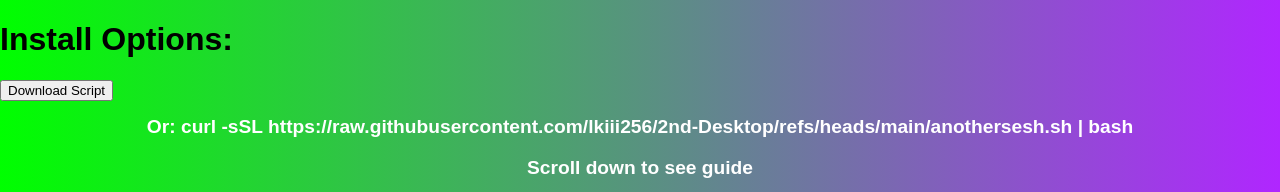
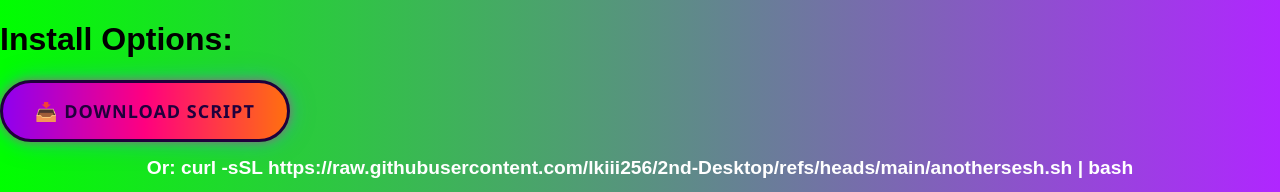
Before and after one commit to lkiii256/2nd-Desktop, a plain HTML site: page index.html in a window 1280 px wide. Shown: the top 192 px of the page. Drawn offline with Linux system fonts and the light colour scheme.

Commit message:
Enhance download button with styles and animations
Added a styled download button for the script with hover and active effects.

```diff
--- a/index.html
+++ b/index.html
@@ -6,8 +6,70 @@
   </head>
   <body>
    <h1>     Install Options: </h1>
-<a href="anothersesh.sh" download="anothersesh.sh">
-    <button type="button">Download Script</button>
+  <button href="anothersesh.sh" download="anothersesh.sh" class="rainbow-neon-download">
+  📥 Download Script
+</button>
+
+<style>
+.rainbow-neon-download {
+  /* Layout & Sizing */
+  padding: 16px 32px;
+  font-family: 'Segoe UI', Tahoma, Geneva, Verdana, sans-serif;
+  font-size: 18px;
+  font-weight: 800;
+  letter-spacing: 1px;
+  text-transform: uppercase;
+  cursor: pointer;
+
+  /* Moving Rainbow Background */
+  background: linear-gradient(90deg, #ff007f, #ff7f00, #ffff00, #00ff00, #00ffff, #0000ff, #7f00ff, #ff007f);
+  background-size: 400% 100%;
+
+  /* Text & Border */
+  color: #20003c; /* Deep purple text for high contrast */
+  border: 3px solid #20003c;
+  border-radius: 50px;
+
+  /* Multicolored Neon Base Shadow */
+  box-shadow:
+    0 0 10px rgba(255, 0, 127, 0.5),   /* Pink core */
+    0 0 20px rgba(0, 255, 255, 0.3),   /* Cyan aura */
+    0 0 30px rgba(127, 0, 255, 0.2);   /* Purple environment */
+
+  /* Smooth Animations */
+  transition: all 0.3s ease-in-out;
+  animation: rainbow-flow 8s linear infinite;
+}
+
+/* Hover Interaction: Overdrive Glow & Lift */
+.rainbow-neon-download:hover {
+  transform: translateY(-4px);
+  color: #000000;
+  border-color: #000000;
+
+  /* Intense Stacked Rainbow Neon Glow */
+  box-shadow:
+    0 0 15px #ff007f,  /* Neon Pink */
+    0 0 35px #00ffff,  /* Neon Cyan */
+    0 0 65px #7f00ff,  /* Neon Purple */
+    0 0 100px #ff7f00; /* Neon Orange */
+}
+
+/* Click Interaction: Physical Press */
+.rainbow-neon-download:active {
+  transform: translateY(1px);
+  box-shadow:
+    0 0 10px #ff007f,
+    0 0 20px #00ffff;
+}
+
+/* The Animation Loop */
+@keyframes rainbow-flow {
+  0% { background-position: 0% 50%; }
+  100% { background-position: 400% 50%; }
+}
+</style>
+
 </a>
 <p> Or: curl -sSL https://raw.githubusercontent.com/lkiii256/2nd-Desktop/refs/heads/main/anothersesh.sh | bash
     <header></header>
```
